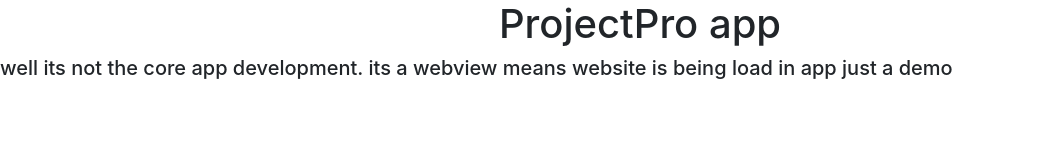
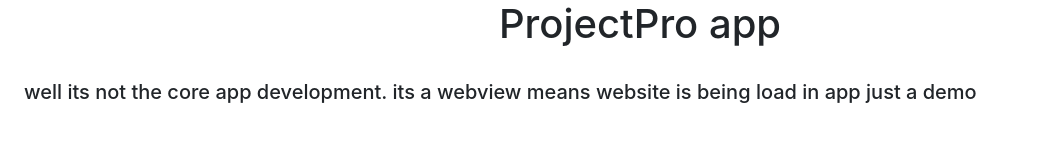
Before and after one commit to pavandeore/projectpro-app, a plain HTML site: page index.html in a window 1280 px wide. Shown: the whole page, without its empty margins (0-1038 px from the left). Drawn offline with nearby package versions, Linux system fonts and the light colour scheme.

Commit message:
Update index.html

```diff
--- a/index.html
+++ b/index.html
@@ -11,8 +11,8 @@
     <title>ProjectPro!</title>
   </head>
   <body>
-    <h1 class="text-center">ProjectPro app</h1>
-<h5>well its not the core app development. its a webview  means website is being load in app just a demo </h5>
+    <h1 class="text-center">ProjectPro app</h1><br/>
+<h5 class="px-4">well its not the core app development. its a webview  means website is being load in app just a demo </h5>
 
 
 <div class="container">
```
